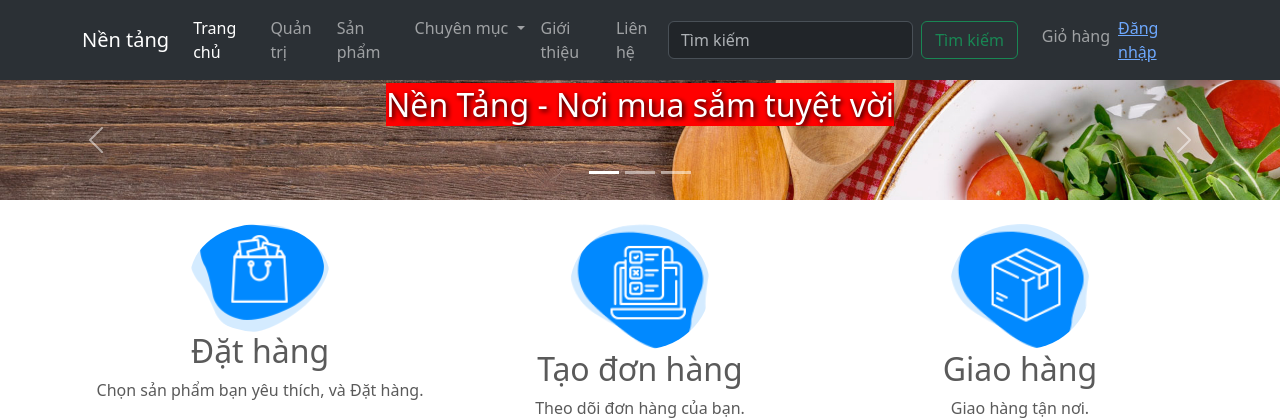
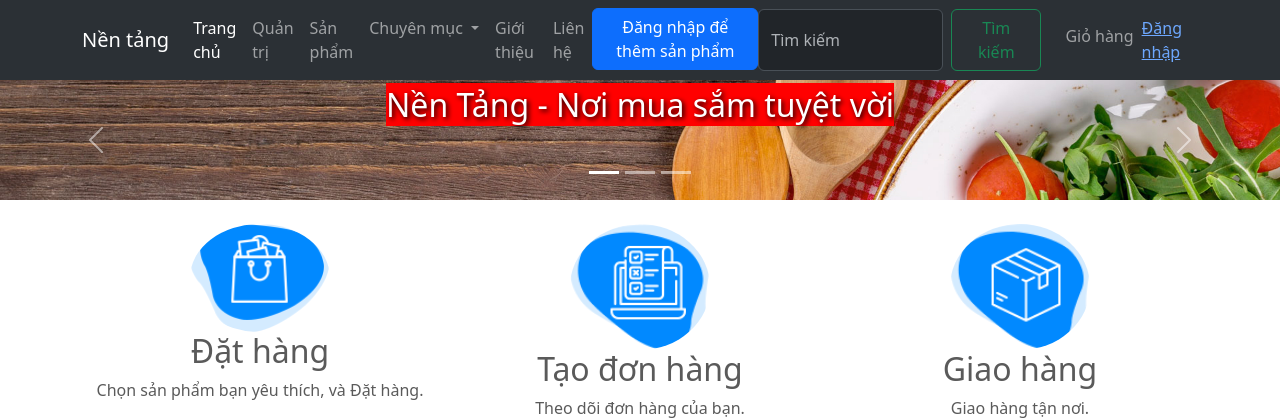
Before and after one commit to lt19284/tmdt2, a Flask app: page / in a window 1280 px wide. Shown: the top 420 px of the page. Run offline with Flask 3, Linux system fonts and the light colour scheme; some libraries are stand-ins or nearby versions.

Commit message:
Update index.html

```diff
--- a/templates/index.html
+++ b/templates/index.html
@@ -62,6 +62,14 @@
                     </li>
                     <li class="nav-item">
                         <a class="nav-link" href="templates/contact.html">Liên hệ</a>
+                    </li>
+                    <li>
+                    <!-- Hiển thị nút "Thêm sản phẩm" nếu người dùng đã đăng nhập -->
+                    {% if 'user_id' in session %}
+                        <a href="/add_product" class="btn btn-success">Thêm Sản Phẩm</a>
+                    {% else %}
+                        <a href="/login" class="btn btn-primary">Đăng nhập để thêm sản phẩm</a>
+                    {% endif %}
                     </li>
                 </ul>
                 <form class="d-flex" role="search" method="get" action="templates/search.html">
```
